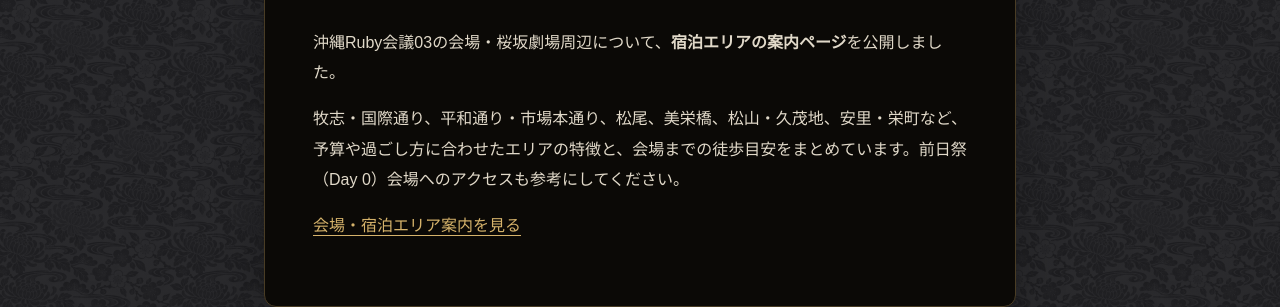
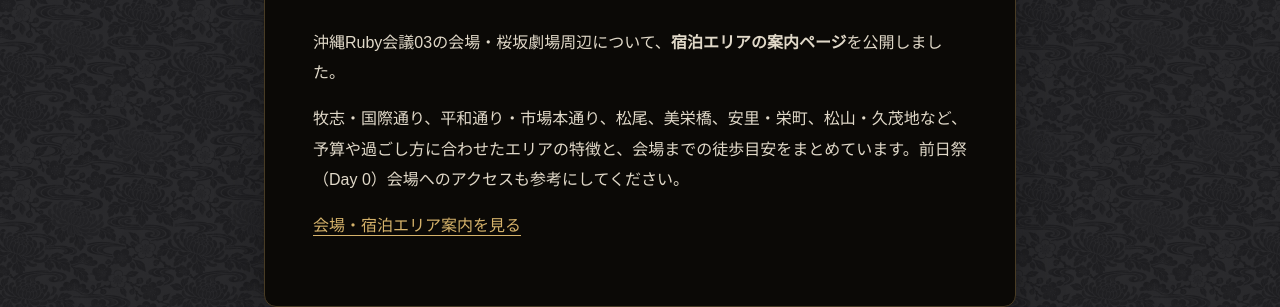
Before and after one commit to okinawarb/okrk03, a Jekyll site: the page built from _posts/2026-11-03-area-guide.md, in a window 1280 px wide. Shown: the part 807-1114 px from the top of the page. Built offline with Jekyll 4.4.1, drawn with Linux system fonts in a browser that asks for light colours.

Commit message:
エリア情報追加_微修正

```diff
--- a/_posts/2026-11-03-area-guide.md
+++ b/_posts/2026-11-03-area-guide.md
@@ -3,11 +3,11 @@
 author: teruya
 thumbnail: /assets/images/news/area-guide.png
 og_image_alt: 桜坂劇場周辺の会場・宿泊エリアを示した地図
-description: 桜坂劇場周辺の宿泊エリア（牧志・国際通り、平和通り・市場本通り、松尾、美栄橋、松山・久茂地、安里・栄町）とアクセスの目安をまとめた案内ページを公開しました。
+description: 桜坂劇場周辺の宿泊エリア（牧志・国際通り、平和通り・市場本通り、松尾、美栄橋、安里・栄町、松山・久茂地）とアクセスの目安をまとめた案内ページを公開しました。
 ---
 
 沖縄Ruby会議03の会場・桜坂劇場周辺について、**宿泊エリアの案内ページ**を公開しました。
 
-牧志・国際通り、平和通り・市場本通り、松尾、美栄橋、松山・久茂地、安里・栄町など、予算や過ごし方に合わせたエリアの特徴と、会場までの徒歩目安をまとめています。前日祭（Day 0）会場へのアクセスも参考にしてください。
+牧志・国際通り、平和通り・市場本通り、松尾、美栄橋、安里・栄町、松山・久茂地など、予算や過ごし方に合わせたエリアの特徴と、会場までの徒歩目安をまとめています。前日祭（Day 0）会場へのアクセスも参考にしてください。
 
 [会場・宿泊エリア案内を見る]({{ '/area/' | relative_url }})
```
